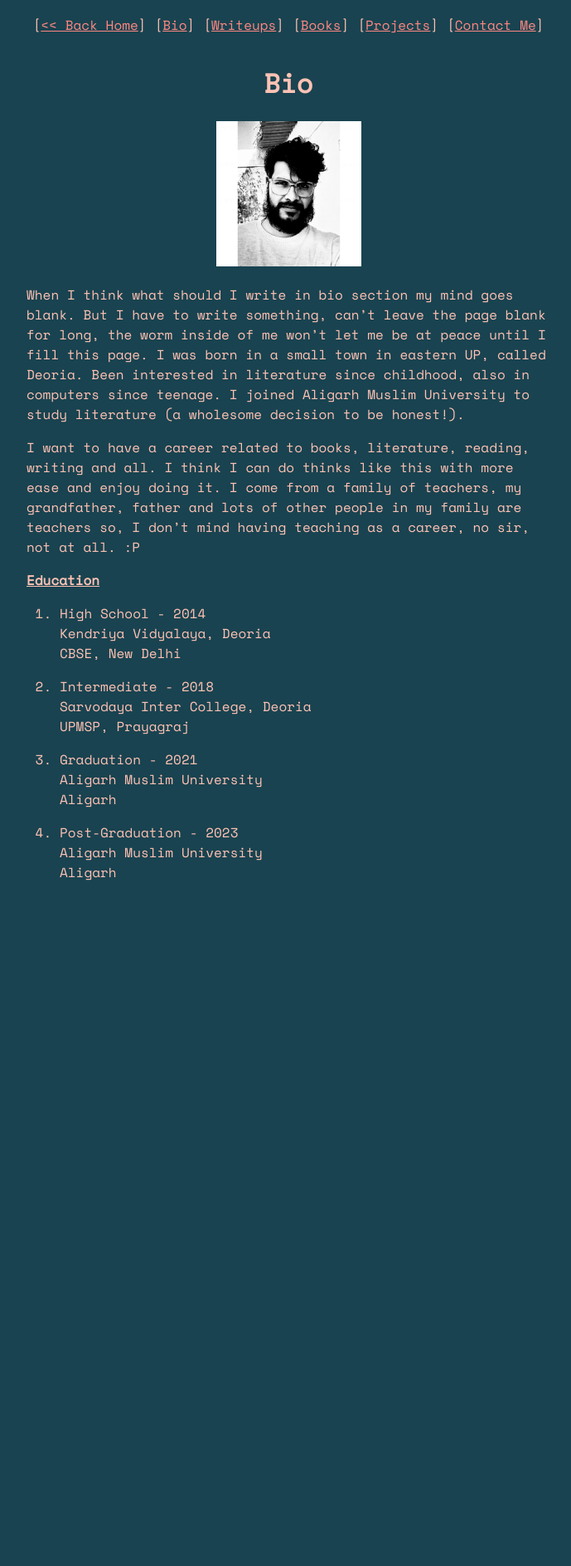
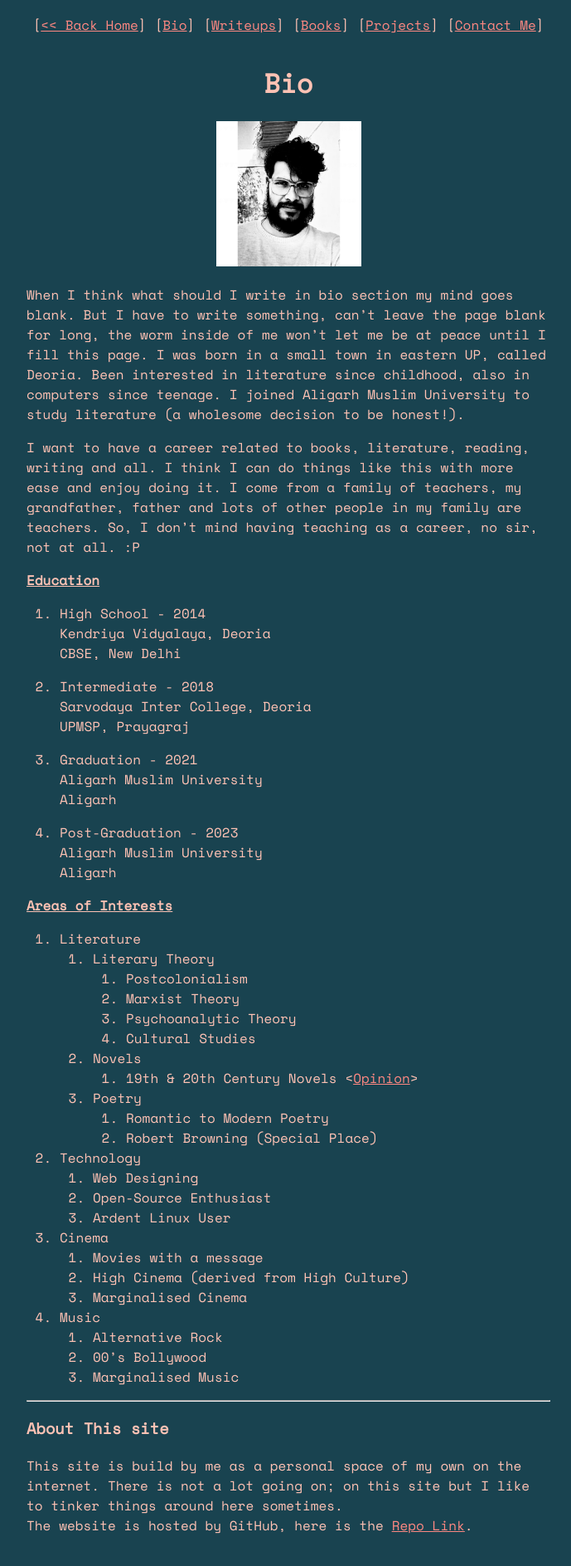
Before and after one commit to twisthead/twisthead.github.io, a Jekyll site: the page built from pages/bio.md, in a window 1280 px wide. Shown: the whole page at 83% size, without its empty margins (292-981 px from the left). Built offline with Jekyll 4.4.1, drawn with Linux system fonts in a browser that asks for light colours; before the commit the page ends 1099 px from its top, so only the background shows below that.

Commit message:
bio page

```diff
--- a/pages/bio.md
+++ b/pages/bio.md
@@ -11,7 +11,7 @@ permalink: /bio
 
 When I think what should I write in bio section my mind goes blank. But I have to write something, can't leave the page blank for long, the worm inside of me won't let me be at peace until I fill this page. I was born in a small town in eastern UP, called Deoria. Been interested in literature since childhood, also in computers since teenage. I joined Aligarh Muslim University to study literature (a wholesome decision to be honest!).
 
-I want to have a career related to books, literature, reading, writing and all. I think I can do thinks like this with more ease and enjoy doing it. I come from a family of teachers, my grandfather, father and lots of other people in my family are teachers so, I don't mind having teaching as a career, no sir, not at all. :P
+I want to have a career related to books, literature, reading, writing and all. I think I can do things like this with more ease and enjoy doing it. I come from a family of teachers, my grandfather, father and lots of other people in my family are teachers. So, I don't mind having teaching as a career, no sir, not at all. :P
 
 
 **<u>Education</u>**
@@ -31,3 +31,35 @@ I want to have a career related to books, literature, reading, writing and all.
 4. Post-Graduation - 2023
     Aligarh Muslim University
     Aligarh
+
+**<u>Areas of Interests</u>**
+
+1. Literature
+    1. Literary Theory
+        1. Postcolonialism
+        2. Marxist Theory
+        3. Psychoanalytic Theory
+        4. Cultural Studies
+    2. Novels
+        1. 19th & 20th Century Novels <[Opinion]({% link pages/content/opinions.html %})>
+    3. Poetry
+        1. Romantic to Modern Poetry
+        2. Robert Browning (Special Place)
+2. Technology
+    1. Web Designing
+    2. Open-Source Enthusiast
+    3. Ardent Linux User
+3. Cinema
+    1. Movies with a message
+    2. High Cinema (derived from High Culture)
+    3. Marginalised Cinema
+4. Music
+    1. Alternative Rock
+    2. 00's Bollywood
+    3. Marginalised Music
+
+
+---
+### About This site
+This site is build by me as a personal space of my own on the internet. There is not a lot going on; on this site but I like to tinker things around here sometimes.
+The website is hosted by GitHub, here is the [Repo Link](https://github.com/twisthead/twisthead.github.io).
```
Also changed, not shown: pages/content/opinions.html (added, +7 -0 lines), 4 other files.
